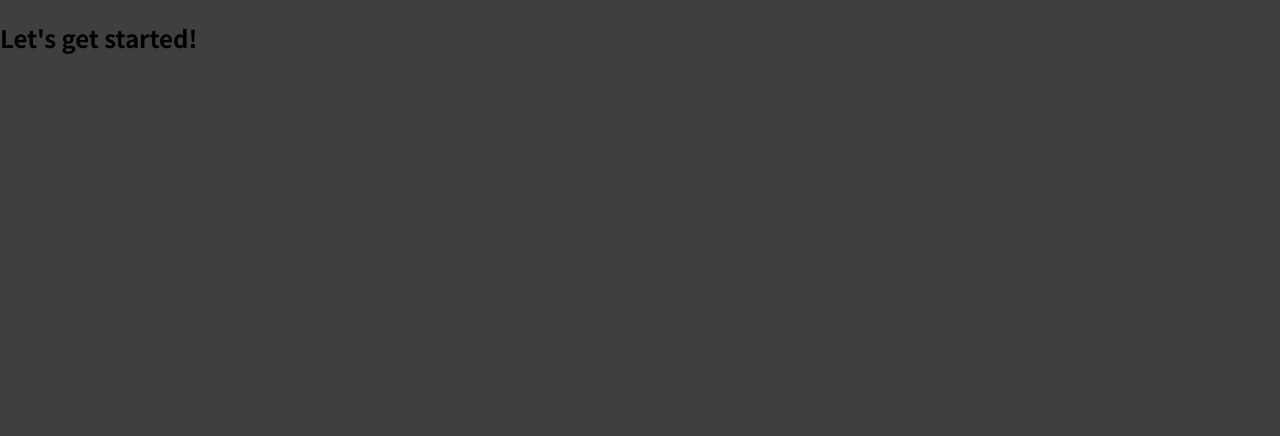
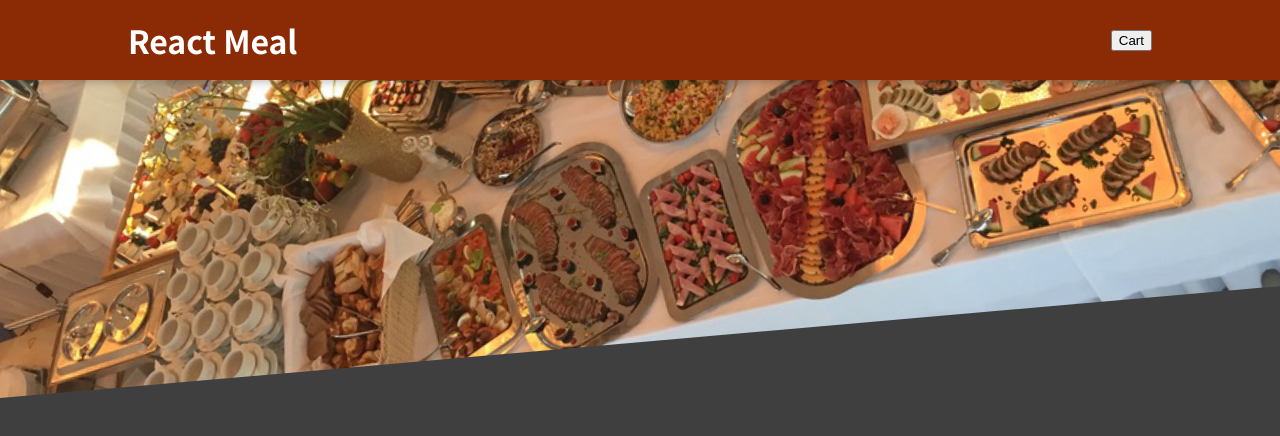
Before and after one commit to TalenticaSoftware/image-gallery-docker-project, a React (Create React App) app: page / in a window 1280 px wide. Shown: the top 436 px of the page. Built offline with nearby package versions, Linux system fonts and the light colour scheme.

Commit message:
Forming header for the app

```diff
--- a/src/App.js
+++ b/src/App.js
@@ -1,8 +1,11 @@
+import { Fragment } from 'react';
+import Header from './components/Layout/Header';
+
 function App() {
   return (
-    <div>
-      <h2>Let's get started!</h2>
-    </div>
+    <Fragment>
+      <Header />
+    </Fragment>
   );
 }
 
--- /dev/null
+++ b/src/components/Layout/Header.js
@@ -0,0 +1,20 @@
+import React from "react";
+
+import mealsImage from "../../assets/meals.jpg";
+import classes from "./Header.module.css";
+
+const Header = (props) => {
+    return(
+        <React.Fragment>
+            <header className={classes.header}>
+                <h1>React Meal</h1>
+                <button>Cart</button>
+            </header>
+            <div className={classes['main-image']}>
+                <img src={mealsImage} alt="Table full of delicious food!"/>
+            </div>
+        </React.Fragment>
+    );
+};
+
+export default Header;
--- /dev/null
+++ b/src/components/Layout/Header.module.css
@@ -0,0 +1,29 @@
+.header {
+    position: fixed;
+    top: 0;
+    left: 0;
+    width: 100%;
+    height: 5rem;
+    background-color: #8a2b06;
+    color: white;
+    display: flex;
+    justify-content: space-between;
+    align-items: center;
+    padding: 0 10%;
+    box-shadow: 0 2px 8px rgba(0, 0, 0, 0.25);
+    z-index: 10;
+  }
+
+  .main-image {
+    width: 100%;
+    height: 25rem;
+    z-index: 0;
+    overflow: hidden;
+  }
+
+  .main-image img {
+    width: 110%;
+    height: 100%;
+    object-fit: cover;
+    transform: rotateZ(-5deg) translateY(-4rem) translateX(-1rem);
+  }
```
Also changed, not shown: src/assets/meals.jpg (added).
